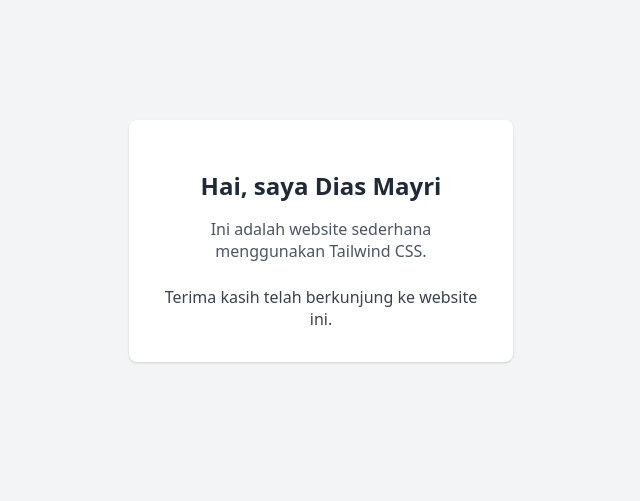
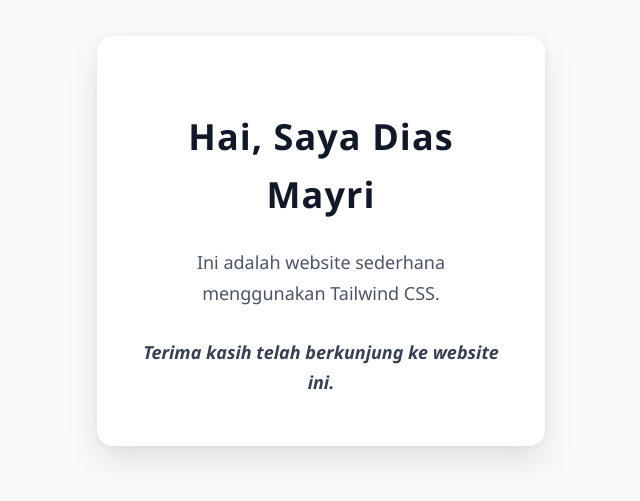
Before and after one commit to Diasmyri/perbandingan-1124160056, a plain HTML site: page vanillaCSS/index.html in a window 1280 px wide. Shown: the part 159-660 px from the top of the page, without its empty margins (319-959 px from the left). Drawn offline with Linux system fonts and the light colour scheme.

Commit message:
mengubah style untuk html vanillaCSS

```diff
--- a/vanillaCSS/index.html
+++ b/vanillaCSS/index.html
@@ -4,44 +4,87 @@
     <meta charset="UTF-8">
     <meta name="viewport" content="width=device-width, initial-scale=1.0">
     <title>vanillaCSS</title>
-     <style>
+      <style>
     /* Reset dan base */
-    * {
+    *, *::before, *::after {
       box-sizing: border-box;
     }
+
     body {
       margin: 0;
-      background-color: #f3f4f6; /* bg-gray-100 */
+      background: #f9fafb; /* soft gray */
       min-height: 100vh;
       display: flex;
       align-items: center;
       justify-content: center;
-      padding: 0 1rem; /* px-4 */
-      font-family: system-ui, sans-serif;
-      color: #374151; /* text-gray-700 */
+      padding: 1.5rem 1.25rem;
+      font-family:
+        'Segoe UI', Tahoma, Geneva, Verdana, sans-serif;
+      color: #374151;
+      line-height: 1.6;
+      -webkit-font-smoothing: antialiased;
+      -moz-osx-font-smoothing: grayscale;
+      user-select: none;
     }
+
     main {
-      background: #fff; /* bg-white */
-      box-shadow: 0 1px 3px rgb(0 0 0 / 0.1), 0 1px 2px rgb(0 0 0 / 0.06); /* shadow-md */
-      border-radius: 0.5rem; /* rounded-lg */
-      padding: 2rem; /* p-8 */
-      max-width: 24rem; /* max-w-sm */
+      background: #fff;
+      max-width: 28rem;
       width: 100%;
+      padding: 3rem 2.5rem;
+      border-radius: 1rem;
+      box-shadow:
+        0 1rem 2rem rgba(0, 0, 0, 0.1),
+        0 0 0.5rem rgba(0, 0, 0, 0.05);
       text-align: center;
+      transition: box-shadow 0.25s ease, transform 0.25s ease;
+      cursor: default;
     }
+    main:hover {
+      box-shadow:
+        0 1.5rem 3rem rgba(0, 0, 0, 0.15),
+        0 0 1rem rgba(0, 0, 0, 0.1);
+      transform: translateY(-4px);
+    }
+
     h1 {
-      font-weight: 600; /* font-semibold */
-      font-size: 1.5rem; /* text-2xl */
-      color: #1f2937; /* text-gray-800 */
-      margin-bottom: 1rem; /* mb-4 */
+      font-weight: 700;
+      font-size: 2.25rem; /* 36px */
+      margin-bottom: 1.5rem;
+      color: #111827;
+      letter-spacing: 0.03em;
+      text-transform: capitalize;
+      text-shadow: 0 0 3px rgba(0, 0, 0, 0.03);
     }
+
     p {
-      margin: 0 0 1.5rem 0; /* mb-6 untuk 1 paragraf, mb-4 untuk lainnya */
-      color: #4b5563; /* text-gray-600 */
+      margin: 0 0 1.75rem 0;
+      color: #4b5563;
+      font-size: 1.125rem; /* 18px */
+      max-width: 24rem;
+      margin-left: auto;
+      margin-right: auto;
+      line-height: 1.7;
     }
     p:last-child {
       margin-bottom: 0;
-      color: #374151; /* text-gray-700 */
+      color: #374151;
+      font-weight: 600;
+      font-style: italic;
+    }
+
+    @media (max-width: 360px) {
+      main {
+        padding: 2rem 1.5rem;
+        max-width: 100%;
+      }
+      h1 {
+        font-size: 1.75rem;
+      }
+      p {
+        font-size: 1rem;
+        max-width: 100%;
+      }
     }
   </style>
 </head>
```
